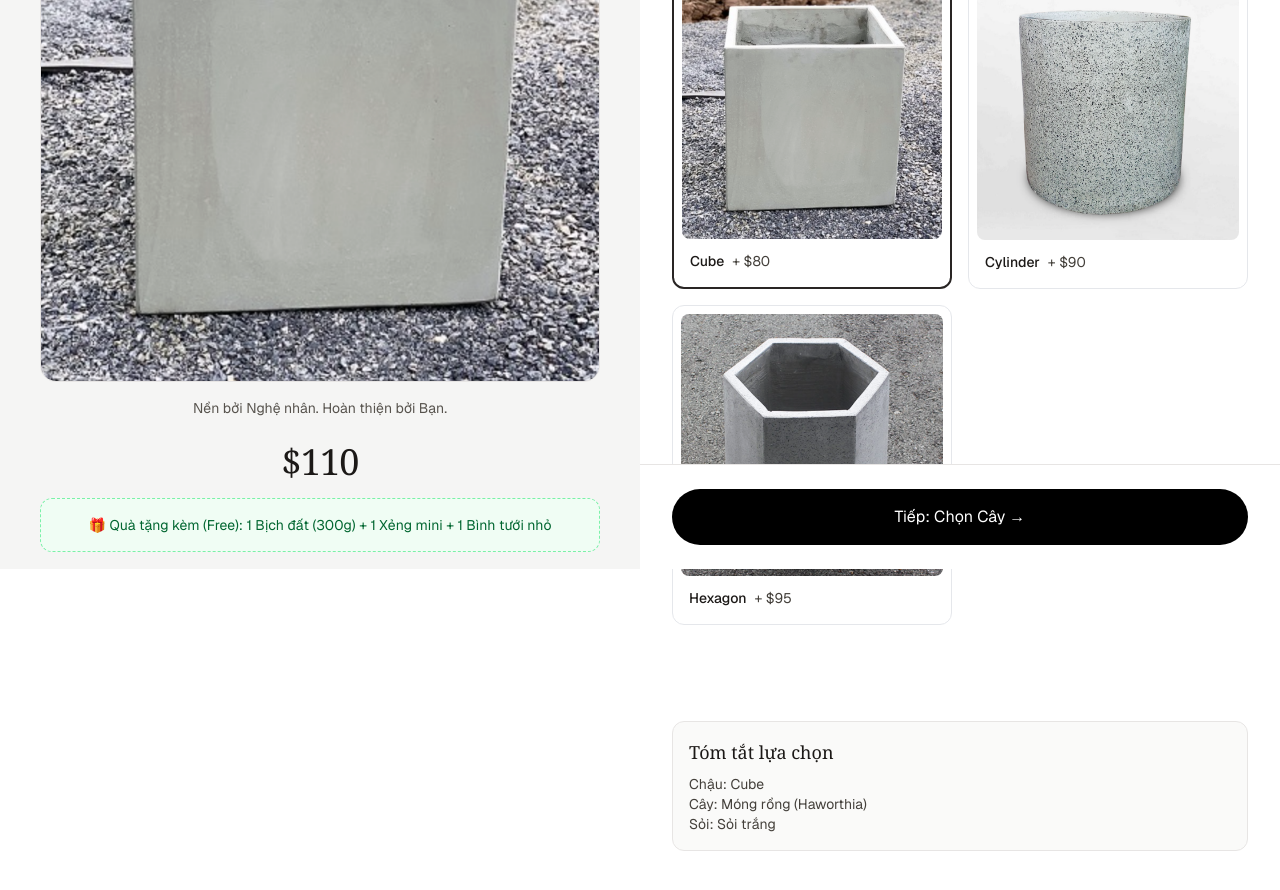
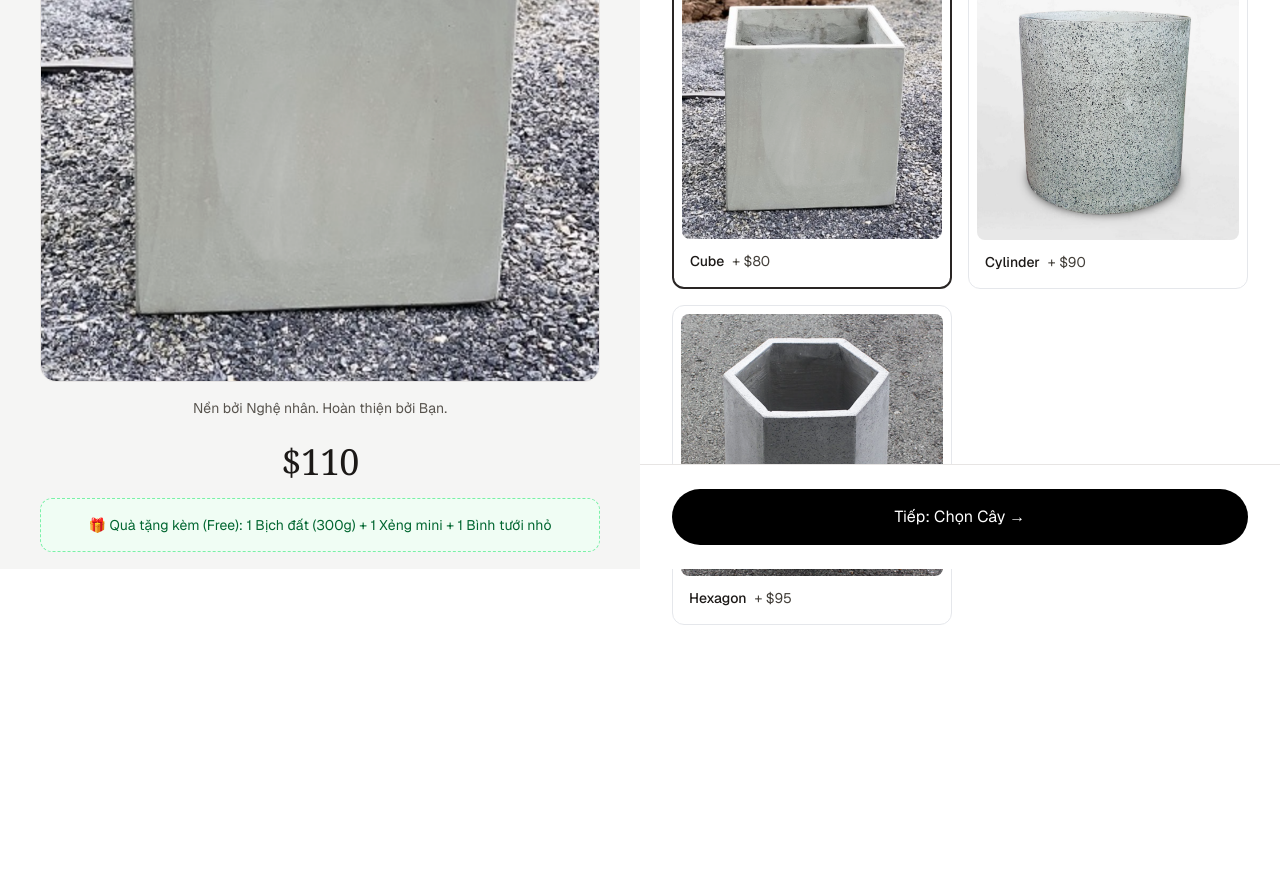
Before and after one commit to hongnv1504-svg/cement-life, a Next.js app: page / in a window 1280 px wide. Shown: the part 231-1121 px from the top of the page. Built offline with nearby package versions, Linux system fonts and the light colour scheme.

Commit message:
Sua loi hien thi tom tat o buoc 1

```diff
--- a/app/page.tsx
+++ b/app/page.tsx
@@ -241,6 +241,7 @@ export default function ConfiguratorPage() {
               </div>
             )}
 
+            {currentStep === 3 && (
               <div className="mb-24 rounded-xl border border-stone-200 bg-stone-50 p-4">
                 <div className="font-serif text-lg text-stone-900">Tóm tắt lựa chọn</div>
                 <div className="mt-2 text-sm text-stone-700">
@@ -249,6 +250,7 @@ export default function ConfiguratorPage() {
                   <div>Sỏi: {selectedTopping.name}</div>
                 </div>
               </div>
+            )}
           </div>
           <div className="sticky bottom-0 border-t border-stone-200 bg-white">
             <div className="mx-auto flex max-w-2xl items-center gap-3 px-6 py-6 md:px-8">
```
Lines whose indentation alone changed are shown as unchanged.
